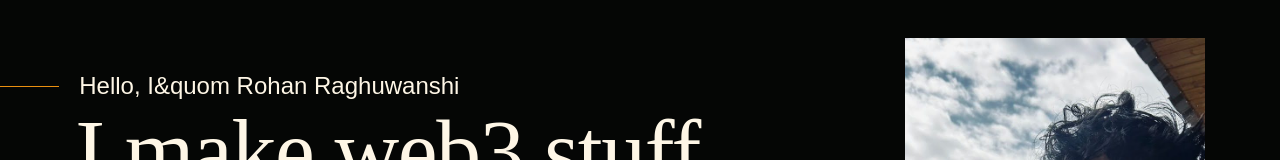
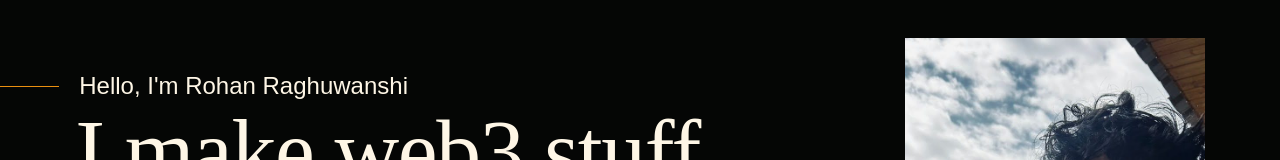
Before and after one commit to therohanraghuwanshi/therohanraghuwanshi.github.io, a Next.js app: page / in a window 1280 px wide. Shown: the part 173-333 px from the top of the page. Built offline with nearby package versions, Linux system fonts and the light colour scheme.

Commit message:
fix: headline text

```diff
--- a/src/sections/IntroSection.tsx
+++ b/src/sections/IntroSection.tsx
@@ -7,7 +7,7 @@ export default function IntroSection() {
                     <div className="column lg-12 s-intro__content-inner grid-block">
 
                         <div className="s-intro__content-text">
-                            <div className="s-intro__content-pretitle text-pretitle">Hello, I&quom Rohan Raghuwanshi</div>
+                            <div className="s-intro__content-pretitle text-pretitle">{"Hello, I'm Rohan Raghuwanshi"}</div>
                             <h1 className="s-intro__content-title">
                                I make web3 stuff, One block at a time.
                             </h1>
```
